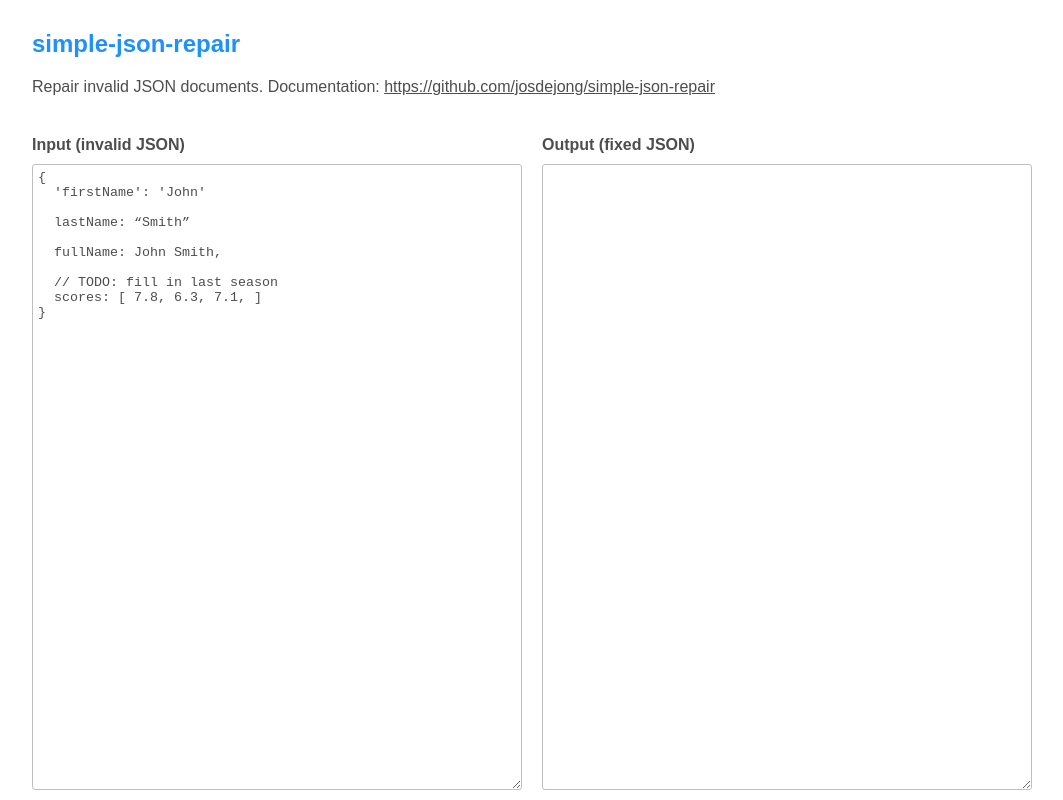
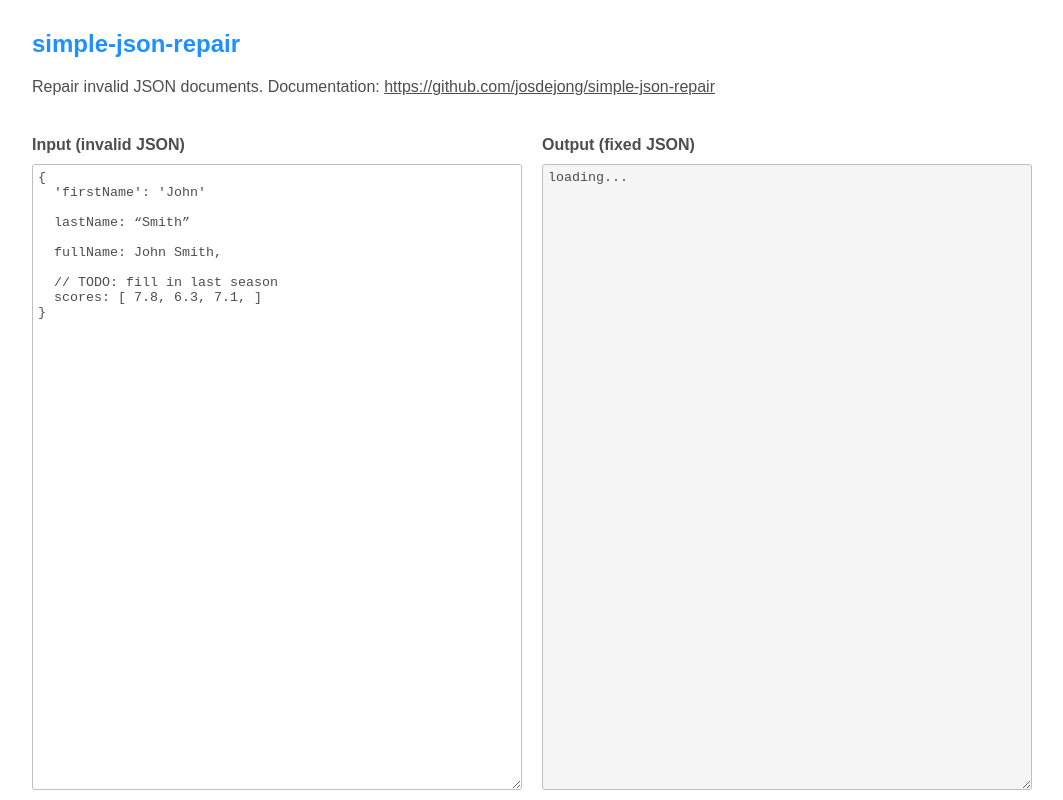
Before and after one commit to josdejong/jsonrepair, a website: page docs/index.html in a window 1280 px wide. Shown: the whole page, without its empty margins (108-1171 px from the left). Drawn offline with Linux system fonts and the light colour scheme.

Commit message:
Some playground tweaks

```diff
--- a/docs/index.html
+++ b/docs/index.html
@@ -33,7 +33,7 @@
       <div class="separator"></div>
       <div class="column">
         <label for="output-text">Output (fixed JSON)</label>
-        <textarea id="output-text" readonly></textarea>
+        <textarea id="output-text" readonly>loading...</textarea>
       </div>
     </div>
   </div>
--- a/docs/style.css
+++ b/docs/style.css
@@ -69,6 +69,10 @@
   font-family: monospace;
 }
 
+textarea[readonly] {
+  background: #f5f5f5;
+}
+
 .error {
   color: #f65252;
 }
```
